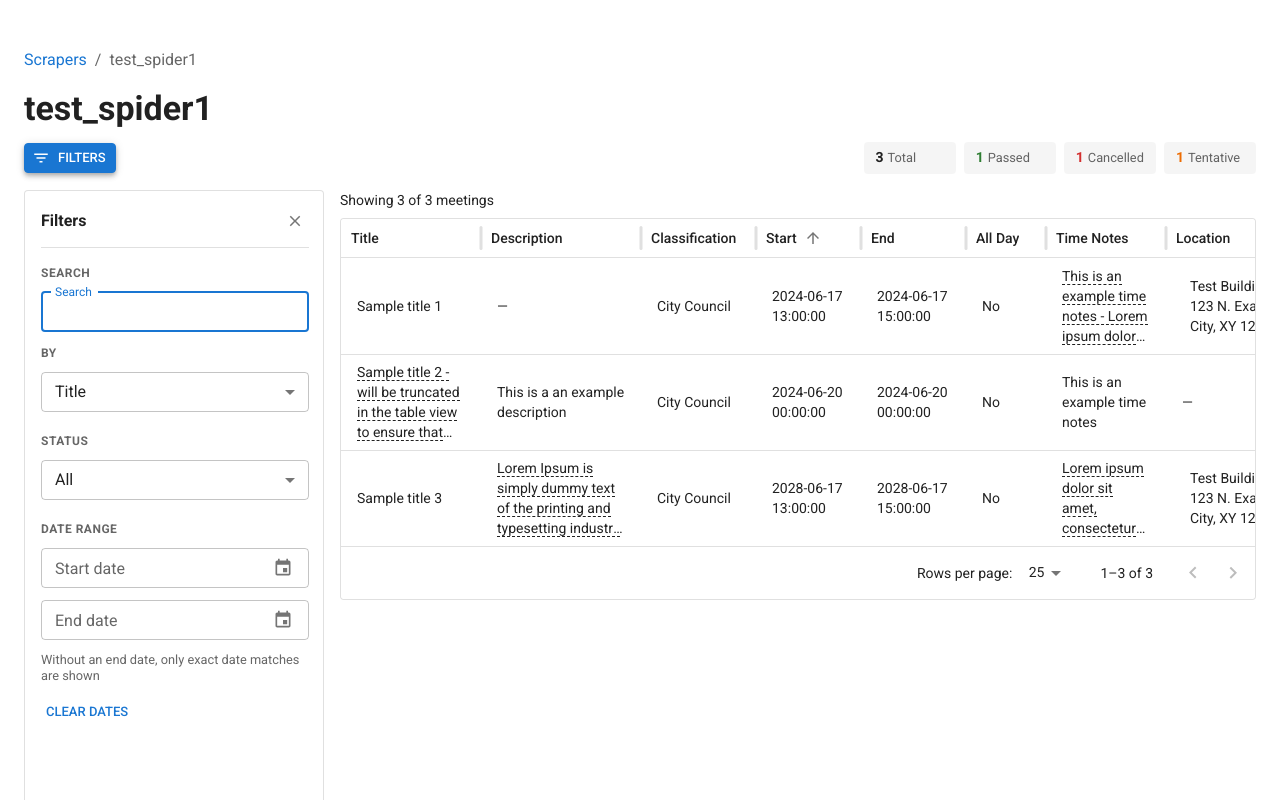
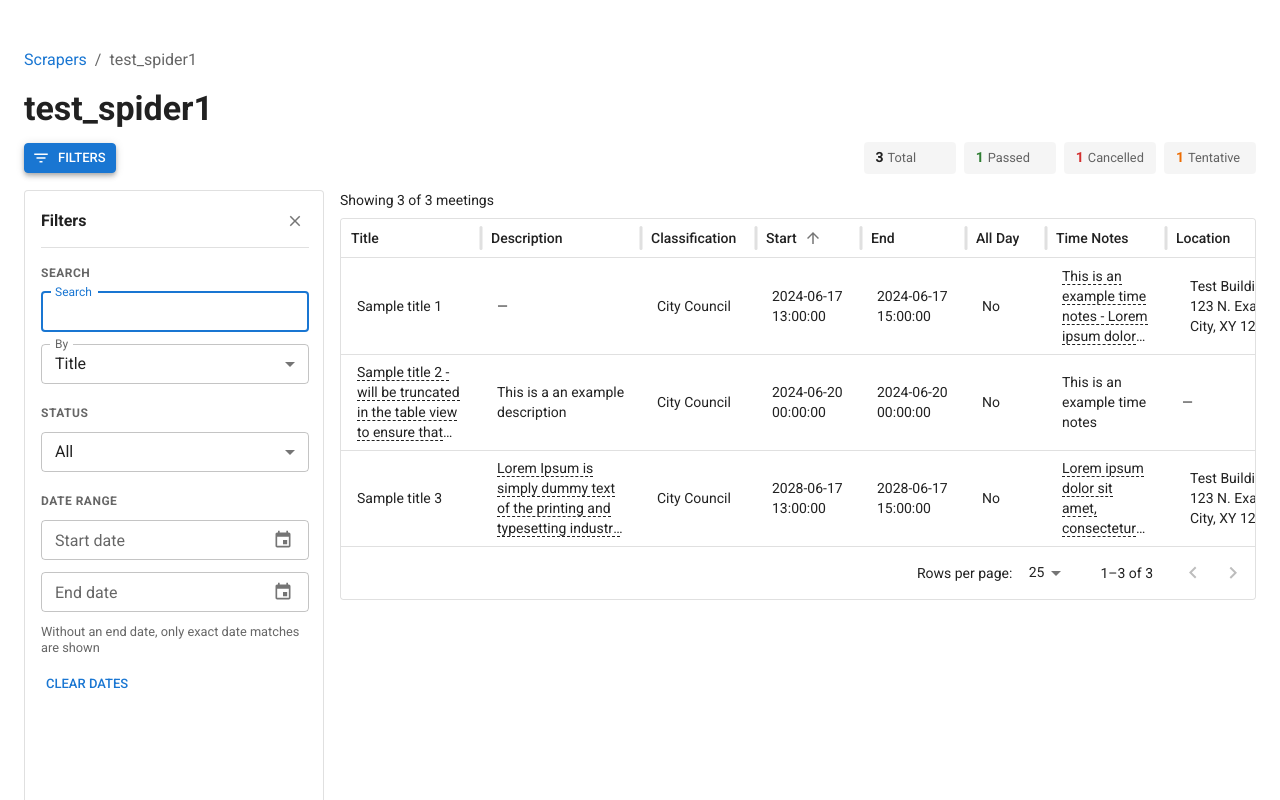
Before and after one commit to DevArtsLab/city-scrapers-meetings-viewer, a Next.js app: page /scrapers/test_spider1 in a window 1280 px wide. Both pictures are taken after a click on the button "FILTERS". Shown: the top 800 px of the page. Built offline with nearby package versions, Linux system fonts and the light colour scheme; what @mui/material-nextjs would draw is missing.

Commit message:
Changed design for the search fields

```diff
--- a/components/MeetingFilters.tsx
+++ b/components/MeetingFilters.tsx
@@ -93,9 +93,9 @@ export default function MeetingFilters({
           />
         </FilterSection>
 
-        <FilterSection label="By">
         <TextField
           size="small"
+          label="By"
           select
           fullWidth
           value={filters.searchField}
@@ -107,7 +107,6 @@ export default function MeetingFilters({
             </MenuItem>
           ))}
         </TextField>
-        </FilterSection>
       </Stack>
 
       <FilterSection label="Status">
```
Lines whose indentation alone changed are shown as unchanged.
